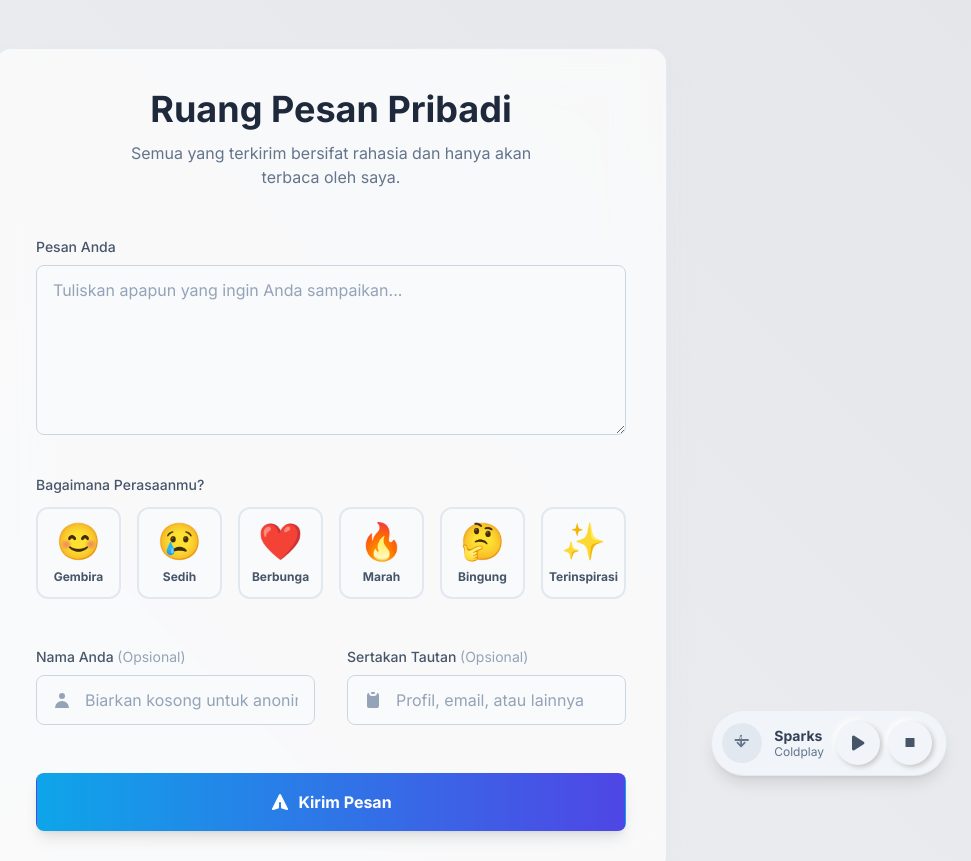
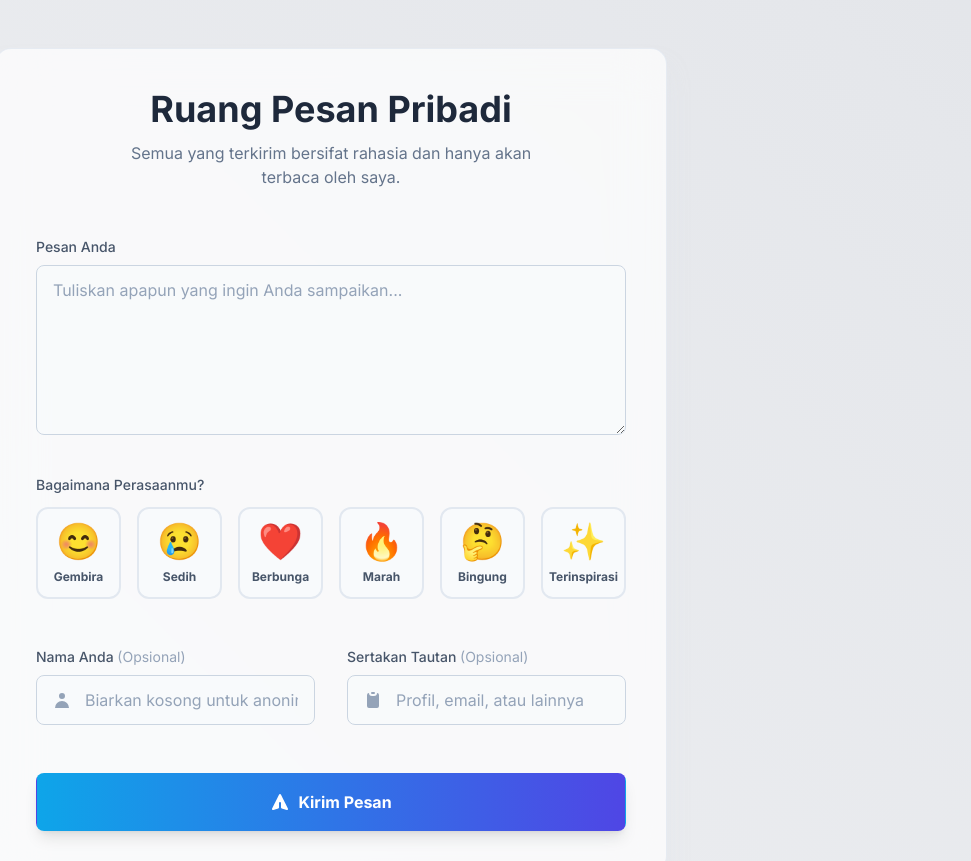
Before and after one commit to Nephyy1/NephyyConfess, a Next.js app: page / in a window 1280 px wide. Shown: the top 861 px of the page, without its empty margins (309-1280 px from the left). Built offline with nearby package versions, Linux system fonts and the light colour scheme.

Commit message:
Update page.jsx

```diff
--- a/app/page.jsx
+++ b/app/page.jsx
@@ -1,7 +1,5 @@
 "use client";
-import React, { useState, useEffect, useRef } from 'react';
-import ReactPlayer from 'react-player/youtube';
-import MusicPlayer from '../components/MusicPlayer';
+import React, { useState, useEffect } from 'react';
 
 const UserIcon = () => (
   <svg xmlns="http://www.w3.org/2000/svg" className="h-5 w-5" viewBox="0 0 20 20" fill="currentColor">
@@ -31,25 +29,10 @@ const moods = [
   { emoji: '✨', name: 'Terinspirasi' },
 ];
 
-const song = {
-  url: 'https://www.youtube.com/watch?v=yDE2VQzGH40',
-  title: 'Sparks',
-  artist: 'Coldplay'
-};
-
 export default function ConfessPage() {
   const [isSubmitting, setIsSubmitting] = useState(false);
   const [isSubmitted, setIsSubmitted] = useState(false);
   const [selectedMood, setSelectedMood] = useState('');
-  const [isPlaying, setIsPlaying] = useState(false);
-  const [hasWindow, setHasWindow] = useState(false);
-  const playerRef = useRef(null);
-
-  useEffect(() => {
-    if (typeof window !== "undefined") {
-      setHasWindow(true);
-    }
-  }, []);
 
   useEffect(() => {
     if (isSubmitted) {
@@ -62,18 +45,10 @@ export default function ConfessPage() {
     };
   }, [isSubmitted]);
 
-  const handlePlayPause = () => {
-    setIsPlaying(!isPlaying);
-  };
-
-  const handleStop = () => {
-    setIsPlaying(false);
-    playerRef.current?.seekTo(0, 'seconds');
-  };
-
   const handleSubmit = async (event) => {
     event.preventDefault();
     setIsSubmitting(true);
+
     const formData = new FormData(event.currentTarget);
     const data = {
       pesan: formData.get('pesan'),
@@ -81,14 +56,24 @@ export default function ConfessPage() {
       tautan: formData.get('tautan'),
       mood: selectedMood,
     };
+
     try {
       const response = await fetch('/api/kirim-pesan', {
         method: 'POST',
-        headers: {'Content-Type': 'application/json'},
+        headers: {
+          'Content-Type': 'application/json',
+        },
         body: JSON.stringify(data),
       });
-      if (!response.ok) { throw new Error('Gagal mengirim pesan'); }
-      setTimeout(() => { setIsSubmitted(true); }, 500);
+
+      if (!response.ok) {
+        throw new Error('Gagal mengirim pesan');
+      }
+
+      setTimeout(() => {
+          setIsSubmitted(true);
+      }, 500);
+
     } catch (error) {
       alert('Terjadi kesalahan. Silakan coba lagi.');
       setIsSubmitting(false);
@@ -102,49 +87,59 @@ export default function ConfessPage() {
             <div className="bg-white/70 backdrop-blur-xl border border-slate-200/80 shadow-xl shadow-slate-200/50 rounded-2xl p-6 sm:p-10">
                 <div className="text-center mb-12"><h1 className="text-3xl md:text-4xl font-bold text-slate-800">Ruang Pesan Pribadi</h1><p className="text-slate-500 mt-3 text-base max-w-md mx-auto">Semua yang terkirim bersifat rahasia dan hanya akan terbaca oleh saya.</p></div>
                 <form onSubmit={handleSubmit} className="space-y-10">
-                    <div><label htmlFor="pesan" className="block text-sm font-medium text-slate-600 mb-2">Pesan Anda</label><textarea id="pesan" name="pesan" rows="6" className="block w-full px-4 py-3 bg-slate-50/80 border border-slate-300 rounded-lg text-slate-800 placeholder-slate-400 focus:outline-none focus:ring-1 focus:ring-indigo-500 focus:border-indigo-500 transition duration-300" placeholder="Tuliskan apapun yang ingin Anda sampaikan..." required></textarea></div>
+                    <div>
+                        <label htmlFor="pesan" className="block text-sm font-medium text-slate-600 mb-2">Pesan Anda</label>
+                        <textarea id="pesan" name="pesan" rows="6" className="block w-full px-4 py-3 bg-slate-50/80 border border-slate-300 rounded-lg text-slate-800 placeholder-slate-400 focus:outline-none focus:ring-1 focus:ring-indigo-500 focus:border-indigo-500 transition duration-300" placeholder="Tuliskan apapun yang ingin Anda sampaikan..." required></textarea>
+                    </div>
                     <div>
                         <label className="block text-sm font-medium text-slate-600 mb-3">Bagaimana Perasaanmu?</label>
                         <div className="grid grid-cols-3 sm:grid-cols-6 gap-3 sm:gap-4">
-                            {moods.map((mood) => (<button key={mood.name} type="button" onClick={() => setSelectedMood(mood.emoji)} className={`flex flex-col items-center justify-center text-center p-3 bg-slate-50 border-2 rounded-xl cursor-pointer transition-all duration-300 group hover:border-indigo-400 hover:bg-indigo-50 focus:outline-none focus:ring-1 focus:ring-offset-2 focus:ring-indigo-500 ${selectedMood === mood.emoji ? 'border-indigo-500 bg-indigo-50' : 'border-slate-200'}`}><span className="text-4xl transition-transform duration-300 group-hover:scale-110">{mood.emoji}</span><span className="block text-xs font-semibold text-slate-600 mt-2">{mood.name}</span></button>))}
+                            {moods.map((mood) => (
+                            <button key={mood.name} type="button" onClick={() => setSelectedMood(mood.emoji)} className={`flex flex-col items-center justify-center text-center p-3 bg-slate-50 border-2 rounded-xl cursor-pointer transition-all duration-300 group hover:border-indigo-400 hover:bg-indigo-50 focus:outline-none focus:ring-1 focus:ring-offset-2 focus:ring-indigo-500 ${selectedMood === mood.emoji ? 'border-indigo-500 bg-indigo-50' : 'border-slate-200'}`}>
+                                <span className="text-4xl transition-transform duration-300 group-hover:scale-110">{mood.emoji}</span>
+                                <span className="block text-xs font-semibold text-slate-600 mt-2">{mood.name}</span>
+                            </button>
+                            ))}
                         </div>
                     </div>
                     <div className="grid grid-cols-1 md:grid-cols-2 gap-8 pt-2">
-                        <div><label htmlFor="nama" className="block text-sm font-medium text-slate-600 mb-2">Nama Anda <span className="font-normal text-slate-400">(Opsional)</span></label><div className="relative"><div className="absolute inset-y-0 left-0 pl-4 flex items-center pointer-events-none text-slate-400"><UserIcon /></div><input type="text" name="nama" id="nama" className="block w-full pl-12 pr-4 py-3 bg-slate-50/80 border border-slate-300 rounded-lg text-slate-800 placeholder-slate-400 focus:outline-none focus:ring-1 focus:ring-indigo-500 focus:border-indigo-500 transition duration-300" placeholder="Biarkan kosong untuk anonim" /></div></div>
-                        <div><label htmlFor="tautan" className="block text-sm font-medium text-slate-600 mb-2">Sertakan Tautan <span className="font-normal text-slate-400">(Opsional)</span></label><div className="relative"><div className="absolute inset-y-0 left-0 pl-4 flex items-center pointer-events-none text-slate-400"><LinkIcon /></div><input type="url" name="tautan" id="tautan" className="block w-full pl-12 pr-4 py-3 bg-slate-50/80 border border-slate-300 rounded-lg text-slate-800 placeholder-slate-400 focus:outline-none focus:ring-1 focus:ring-indigo-500 focus:border-indigo-500 transition duration-300" placeholder="Profil, email, atau lainnya" /></div></div>
+                        <div>
+                            <label htmlFor="nama" className="block text-sm font-medium text-slate-600 mb-2">Nama Anda <span className="font-normal text-slate-400">(Opsional)</span></label>
+                            <div className="relative">
+                                <div className="absolute inset-y-0 left-0 pl-4 flex items-center pointer-events-none text-slate-400"><UserIcon /></div>
+                                <input type="text" name="nama" id="nama" className="block w-full pl-12 pr-4 py-3 bg-slate-50/80 border border-slate-300 rounded-lg text-slate-800 placeholder-slate-400 focus:outline-none focus:ring-1 focus:ring-indigo-500 focus:border-indigo-500 transition duration-300" placeholder="Biarkan kosong untuk anonim" />
+                            </div>
+                        </div>
+                        <div>
+                            <label htmlFor="tautan" className="block text-sm font-medium text-slate-600 mb-2">Sertakan Tautan <span className="font-normal text-slate-400">(Opsional)</span></label>
+                            <div className="relative">
+                                <div className="absolute inset-y-0 left-0 pl-4 flex items-center pointer-events-none text-slate-400"><LinkIcon /></div>
+                                <input type="url" name="tautan" id="tautan" className="block w-full pl-12 pr-4 py-3 bg-slate-50/80 border border-slate-300 rounded-lg text-slate-800 placeholder-slate-400 focus:outline-none focus:ring-1 focus:ring-indigo-500 focus:border-indigo-500 transition duration-300" placeholder="Profil, email, atau lainnya" />
+                            </div>
+                        </div>
                     </div>
-                    <div className="pt-2"><button type="submit" disabled={isSubmitting} className="w-full flex items-center justify-center gap-2 py-4 px-4 border border-transparent rounded-lg shadow-lg text-base font-bold text-white bg-gradient-to-r from-sky-500 to-indigo-600 hover:from-sky-600 hover:to-indigo-700 focus:outline-none focus:ring-2 focus:ring-offset-2 focus:ring-indigo-500 transition-all duration-300 transform hover:scale-[1.03] hover:shadow-indigo-400/50 disabled:opacity-50 disabled:scale-100"><PaperAirplaneIcon /><span>{isSubmitting ? 'Mengirim...' : 'Kirim Pesan'}</span></button></div>
+                    <div className="pt-2">
+                        <button type="submit" disabled={isSubmitting} className="w-full flex items-center justify-center gap-2 py-4 px-4 border border-transparent rounded-lg shadow-lg text-base font-bold text-white bg-gradient-to-r from-sky-500 to-indigo-600 hover:from-sky-600 hover:to-indigo-700 focus:outline-none focus:ring-2 focus:ring-offset-2 focus:ring-indigo-500 transition-all duration-300 transform hover:scale-[1.03] hover:shadow-indigo-400/50 disabled:opacity-50 disabled:scale-100">
+                            <PaperAirplaneIcon />
+                            <span>{isSubmitting ? 'Mengirim...' : 'Kirim Pesan'}</span>
+                        </button>
+                    </div>
                 </form>
             </div>
         </div>
+
         <div className={`fixed inset-0 flex flex-col items-center justify-center text-center p-4 bg-slate-900/20 backdrop-blur-sm transition-opacity duration-500 ease-in-out ${isSubmitted ? 'opacity-100 pointer-events-auto' : 'opacity-0 pointer-events-none'}`} style={{ transitionDelay: isSubmitted ? '500ms' : '0ms' }}>
-             <div className="bg-white/80 backdrop-blur-xl border border-slate-200/80 p-10 rounded-2xl shadow-xl"><p className="text-5xl mb-4">💌</p><h2 className="text-2xl font-bold text-slate-800">Terima kasih telah berbagi.</h2><p className="text-slate-500 mt-2">Pesanmu telah terkirim dan akan dijaga dengan baik.</p></div>
+             <div className="bg-white/80 backdrop-blur-xl border border-slate-200/80 p-10 rounded-2xl shadow-xl">
+                <p className="text-5xl mb-4">💌</p>
+                <h2 className="text-2xl font-bold text-slate-800">Terima kasih telah berbagi.</h2>
+                <p className="text-slate-500 mt-2">Pesanmu telah terkirim dan akan dijaga dengan baik.</p>
+             </div>
         </div>
-        <footer className={`text-center mt-10 transition-opacity duration-1000 ${isSubmitted ? 'opacity-0' : 'opacity-100'}`}><p className="text-sm text-slate-400">© {new Date().getFullYear()} Dibuat untuk didengarkan.</p></footer>
+
+        <footer className={`text-center mt-10 transition-opacity duration-1000 ${isSubmitted ? 'opacity-0' : 'opacity-100'}`}>
+          <p className="text-sm text-slate-400">&copy; {new Date().getFullYear()} Dibuat untuk didengarkan.</p>
+        </footer>
       </div>
-
-      {hasWindow && (
-        <>
-            <div style={{ display: 'none' }}>
-                <ReactPlayer
-                    ref={playerRef}
-                    url={song.url}
-                    playing={isPlaying}
-                    loop={true}
-                    volume={0.5}
-                    width="1px"
-                    height="1px"
-                />
-            </div>
-            <MusicPlayer
-                isPlaying={isPlaying}
-                handlePlayPause={handlePlayPause}
-                handleStop={handleStop}
-                title={song.title}
-                artist={song.artist}
-            />
-        </>
-      )}
     </main>
   );
 }
```
